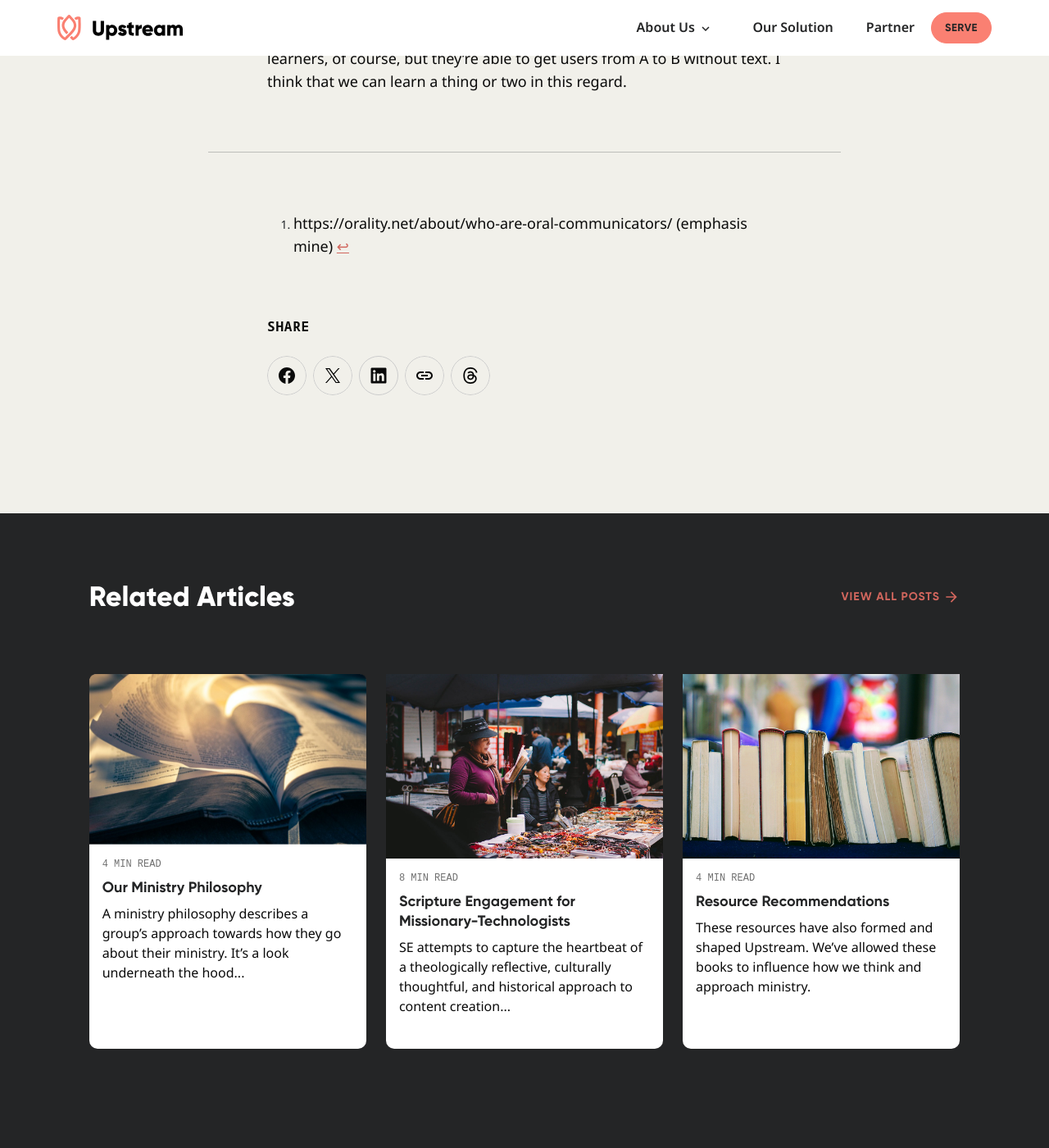
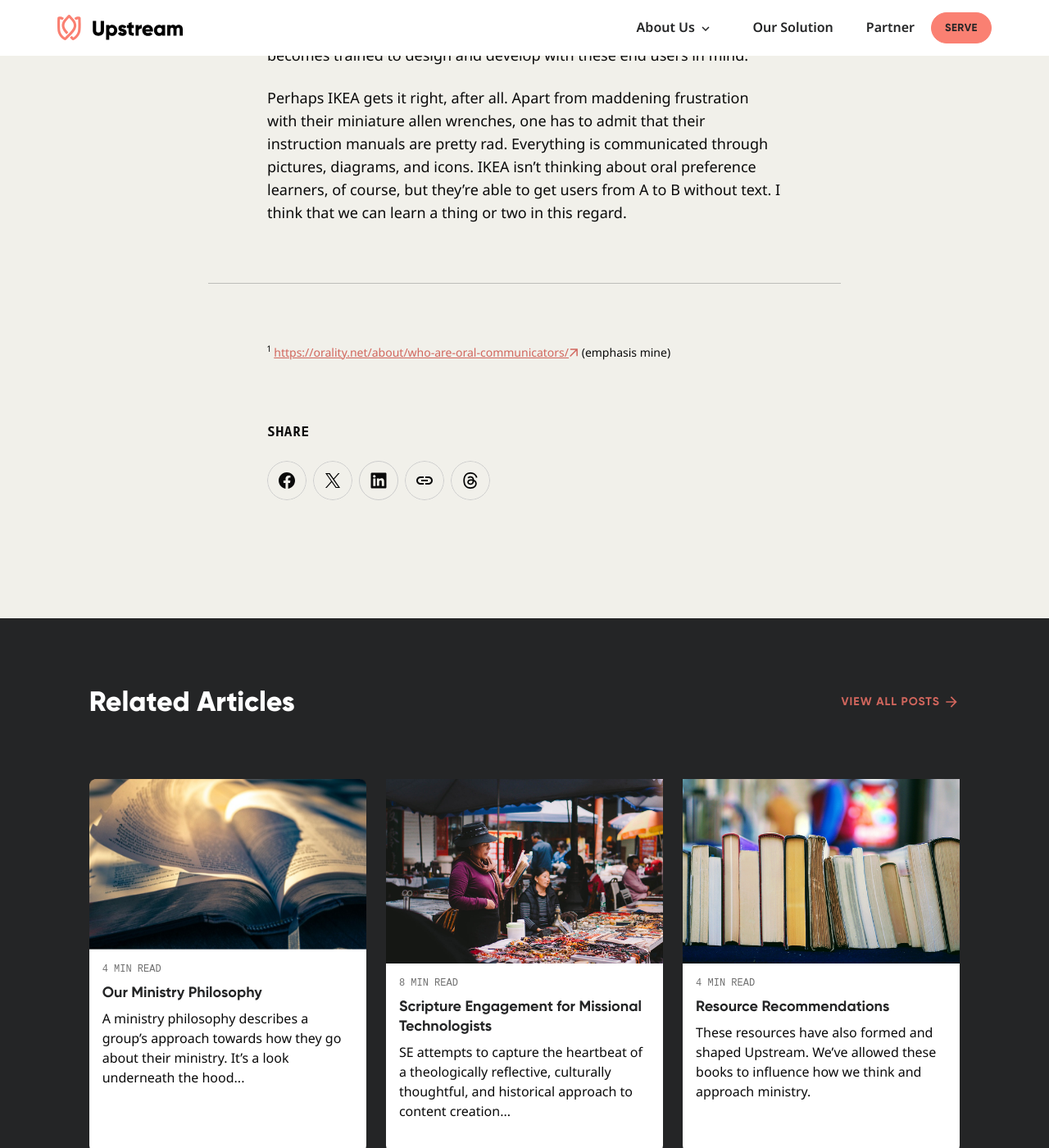
Before and after one commit to UpstreamCode/upstreamcode.github.io, a Jekyll site: the page built from _posts/2024-01-05-oral-preference-learners.md, in a window 1280 px wide and 1400 px high, scrolled down 4251 px. Shown: the whole window at 82% size. Built offline with Jekyll 4.4.1, drawn with Linux system fonts in a browser that asks for light colours; comment, search, counter and statistics services are not loaded; some of the changed text lies outside the part shown.

Commit message:
Added author, fixed headings, and fixed footnote

```diff
--- a/_posts/2024-01-03-scripture-engagement-missionaries.md
+++ b/_posts/2024-01-03-scripture-engagement-missionaries.md
@@ -7,7 +7,7 @@
 layout: article
 nav_state: transparent-dark
 permalink: /articles/scripture-engagement-for-missionary-technologists/
-title: Scripture Engagement for Missionary-Technologists
+title: Scripture Engagement for Missional Technologists
 ---
 
 ## What Do We Mean by Scripture Engagement?
--- a/_posts/2024-01-05-oral-preference-learners.md
+++ b/_posts/2024-01-05-oral-preference-learners.md
@@ -7,14 +7,14 @@
 layout: article
 nav_state: transparent-dark
 permalink: /articles/oral-preference-learners/
-title: Oral Preference Learners
+title: 'Oral Preference Learners: Understanding Our End Users'
 ---
-## Understanding Our End Users
+<br />
 
 Some of us may be unfamiliar with the language of “oral preference learners” in the context of global missions. This phrase captures an essential concept that describes most, if not all, of Upstream’s end users.
 {: .highlight }
 
-### Literacy and Oral Communicators: Not So Black and White
+## Literacy and Oral Communicators: Not So Black and White
 
 Global literacy rates are reported to be at around 86%. Based on this, one would think that most people can read. However, there is much gray area when it comes to defining what it means to be "literate". For example, some countries check the literacy box if people can read at first or second grade levels.
 
@@ -32,7 +32,7 @@
 
 Although literate and non-literate can be helpful categories, this black and white dichotomy fails to correctly locate the majority of the world’s population. Oral preference learners fall into a gray space where some level of reading may take place, but receiving truth typically doesn’t happen in a person’s heart language through written means.
 
-### Why This Matters for Upstream Contributors
+## Why This Matters for Upstream Contributors
 
 If our end users are oral preference learners, then this reality helps us understand a common feature across each of Upstream’s projects. Even if languages or countries are different per app, we must design and develop while envisaging such an end user sitting across the table from us.
 
@@ -49,4 +49,5 @@
 
 <hr class="footnote-separator">
 
-[^1]: https://orality.net/about/who-are-oral-communicators/ (emphasis mine)
+##### <sup>1</sup> [https://orality.net/about/who-are-oral-communicators/![](/assets/images/icons/arrows/in-line-arrow-external.svg){: .img-in-line }{:style="height: 14px;"}](https://orality.net/about/who-are-oral-communicators/){:target="_blank"}{:rel="noopener noreferrer"} (emphasis mine)
+{: .footnotes}
```
Also changed, not shown: other parts of _posts/2024-01-03-scripture-engagement-missionaries.md (+1 -1 lines), other parts of _posts/2024-01-05-oral-preference-learners.md (+1 -1 lines), _posts/2024-01-04-our-ministry-philosophy.md (+1 -1 lines).
